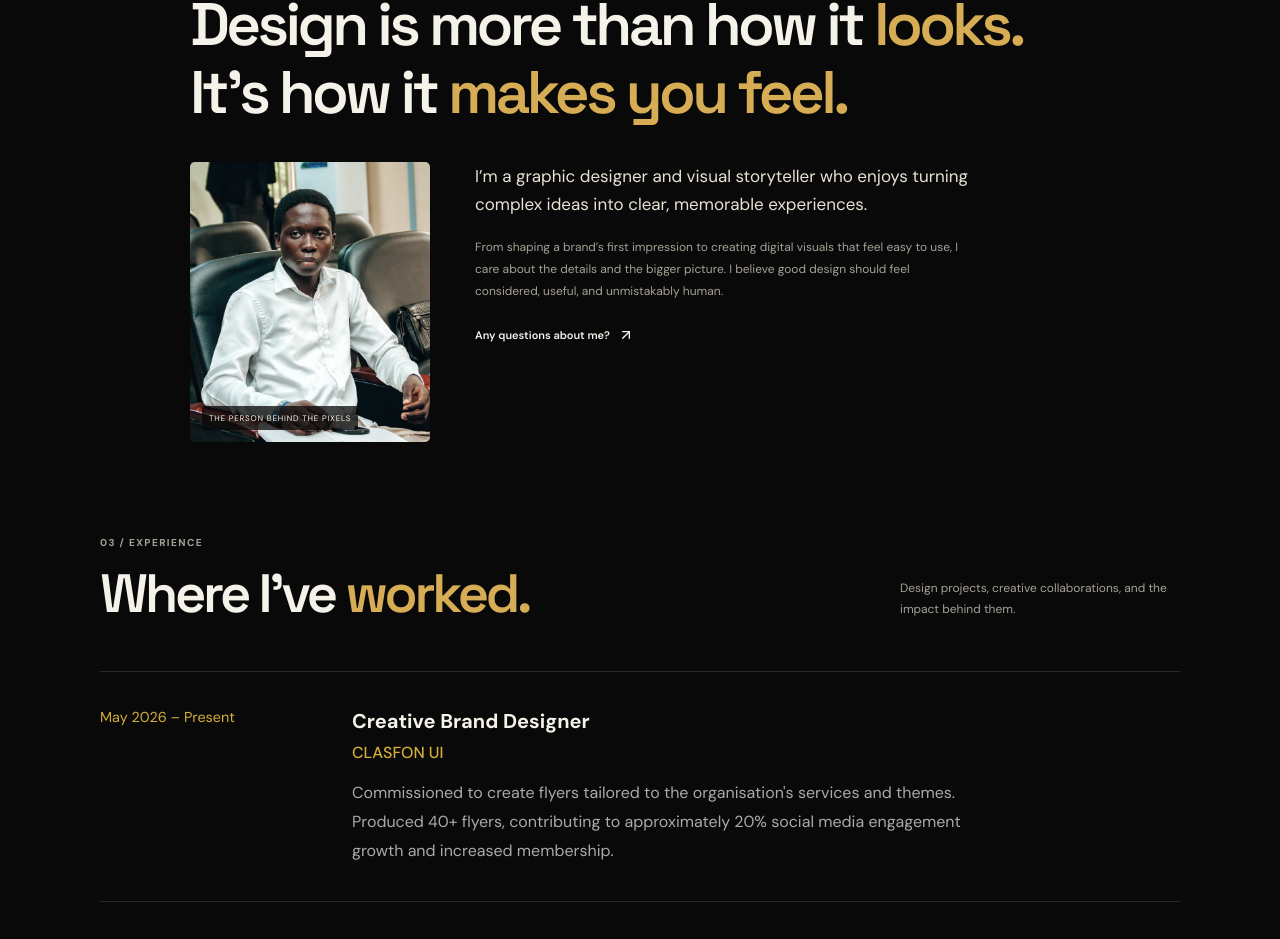
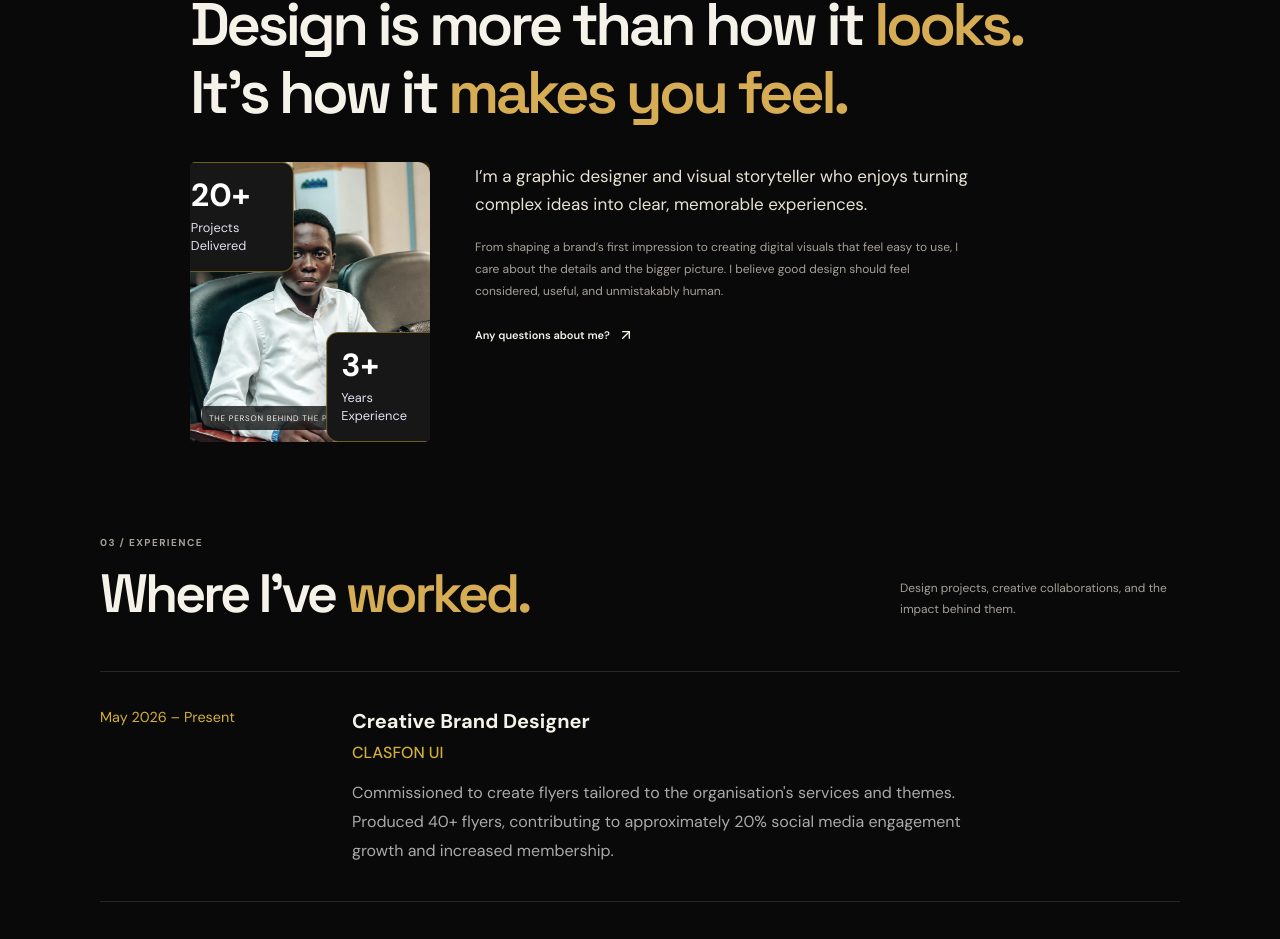
Before and after one commit to Triumph74926/abbahsowndesign-portfolio, a React (Vite) app: page / in a window 1280 px wide. Shown: the part 2677-3616 px from the top of the page. Built offline with nearby package versions, Linux system fonts and the light colour scheme.

Commit message:
color change on the metrics

```diff
--- a/src/App.jsx
+++ b/src/App.jsx
@@ -161,7 +161,28 @@ export default function App() {
           <div className="about-content">
             <h2>Design is more than how it <span className="blue-word">looks.</span><br />It's how it <span className="muted-word">makes you feel.</span></h2>
             <div className="about-lower">
-              <div className="about-photo"><img src={`${import.meta.env.BASE_URL}images/WhatsApp Image 2026-10-18 at 2.52.06 AM.jpeg`} alt="Portrait placeholder for the designer" loading="lazy" /><span>THE PERSON BEHIND THE PIXELS</span></div>
+
+              <div className="about-photo">
+                <img
+                  src={`${import.meta.env.BASE_URL}images/WhatsApp Image 2026-10-18 at 2.52.06 AM.jpeg`}
+                  alt="Portrait of the designer"
+                  loading="lazy"
+                />
+
+                <span className="about-photo-label">
+                  THE PERSON BEHIND THE PIXELS
+                </span>
+
+                <div className="photo-metric photo-metric-projects">
+                  <h3>20+</h3>
+                  <p>Projects<br />Delivered</p>
+                </div>
+
+                <div className="photo-metric photo-metric-years">
+                  <h3>3+</h3>
+                  <p>Years<br />Experience</p>
+                </div>
+              </div>
               <div className="about-text"><p className="large-copy">I’m a graphic designer and visual storyteller who enjoys turning complex ideas into clear, memorable experiences.</p><p>From shaping a brand’s first impression to creating digital visuals that feel easy to use, I care about the details and the bigger picture. I believe good design should feel considered, useful, and unmistakably human.</p><a className="text-link" href="#contact">Any questions about me? <ArrowUpRight size={16} /></a></div>
             </div>
           </div>
--- a/src/index.css
+++ b/src/index.css
@@ -565,3 +565,120 @@ button, input, textarea { font: inherit; }
     font-size: 0.8rem;
   }
 }
+
+
+/* Floating metrics on the About portrait */
+.about-photo {
+  position: relative;
+  isolation: isolate;
+}
+
+.about-photo > img {
+  display: block;
+  width: 100%;
+  height: auto;
+  border-radius: 12px;
+}
+
+.about-photo-label {
+  position: absolute;
+  left: 16px;
+  bottom: 16px;
+  z-index: 1;
+}
+
+.photo-metric {
+  position: absolute;
+  z-index: 2;
+  width: 118px;
+  min-height: 104px;
+  padding: 16px 14px;
+  border-radius: 12px;
+  background: #171717;
+  border: 1px solid rgba(212, 175, 55, 0.45);
+  box-shadow: 0 12px 28px rgba(0, 0, 0, 0.28);
+  transition:
+    transform 0.3s ease,
+    box-shadow 0.3s ease,
+    border-color 0.3s ease;
+}
+
+.photo-metric-projects {
+  top: 0;
+  left: 0;
+  transform: translate(-12%, 0);
+}
+
+.photo-metric-years {
+  right: 0;
+  bottom: 0;
+  transform: translate(12%, 0);
+  background: #171717;
+}
+
+.photo-metric h3 {
+  margin: 0 0 8px;
+  color: #fff;
+  font-size: 2rem;
+  line-height: 1;
+  font-weight: 800;
+}
+
+.photo-metric p {
+  margin: 0;
+  color: #e0e0f0;
+  font-size: 0.8rem;
+  line-height: 1.4;
+}
+
+.photo-metric:hover {
+  border-color: #d4af37;
+  box-shadow: 0 16px 34px rgba(212, 175, 55, 0.2);
+}
+
+.photo-metric-projects:hover {
+  transform: translate(-12%, -6px);
+}
+
+.photo-metric-years:hover {
+  transform: translate(12%, -6px);
+}
+
+@media (max-width: 600px) {
+  .photo-metric {
+    width: 96px;
+    min-height: 88px;
+    padding: 12px 10px;
+    border-radius: 9px;
+  }
+
+  .photo-metric h3 {
+    font-size: 1.65rem;
+  }
+
+  .photo-metric p {
+    font-size: 0.7rem;
+  }
+
+  .photo-metric-projects {
+    transform: translate(-4%, 0);
+  }
+
+  .photo-metric-years {
+    transform: translate(4%, 0);
+  }
+
+  .photo-metric-projects:hover {
+    transform: translate(-4%, -4px);
+  }
+
+  .photo-metric-years:hover {
+    transform: translate(4%, -4px);
+  }
+}
+
+@media (prefers-reduced-motion: reduce) {
+  .photo-metric {
+    transition: none;
+  }
+}
```
